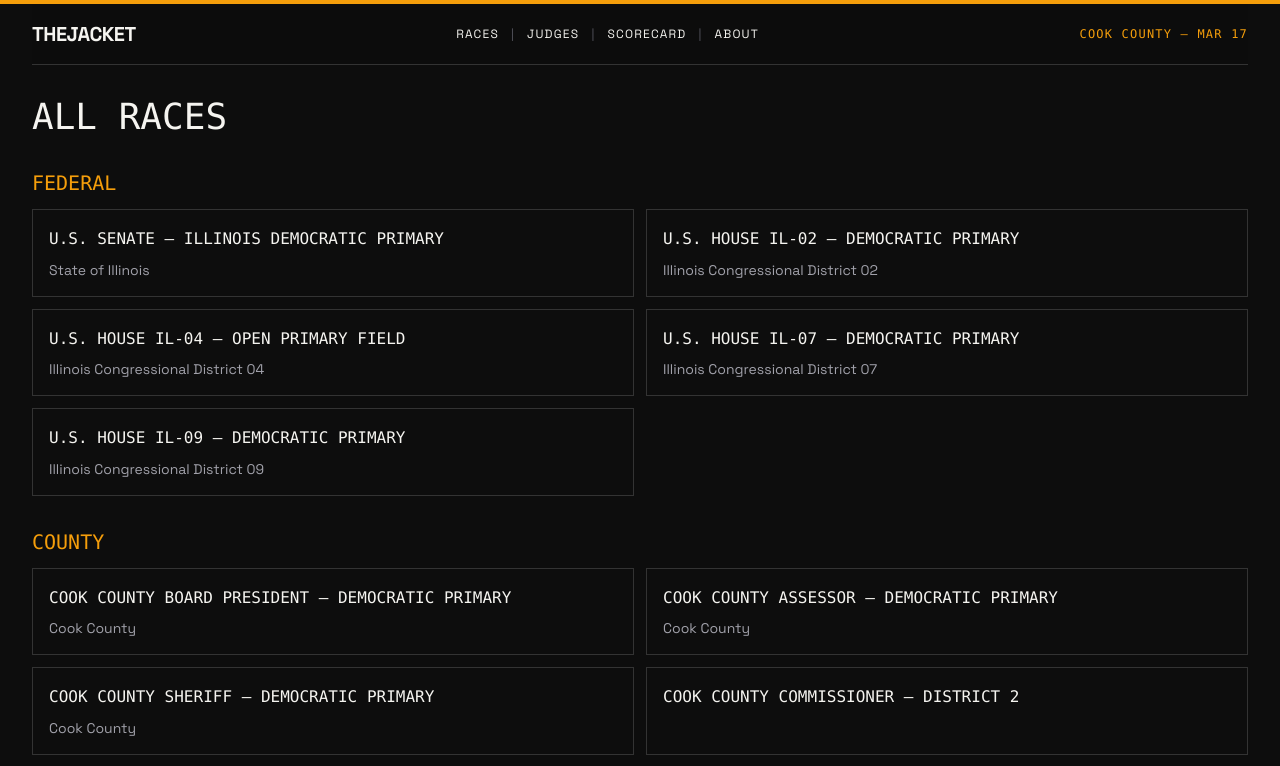
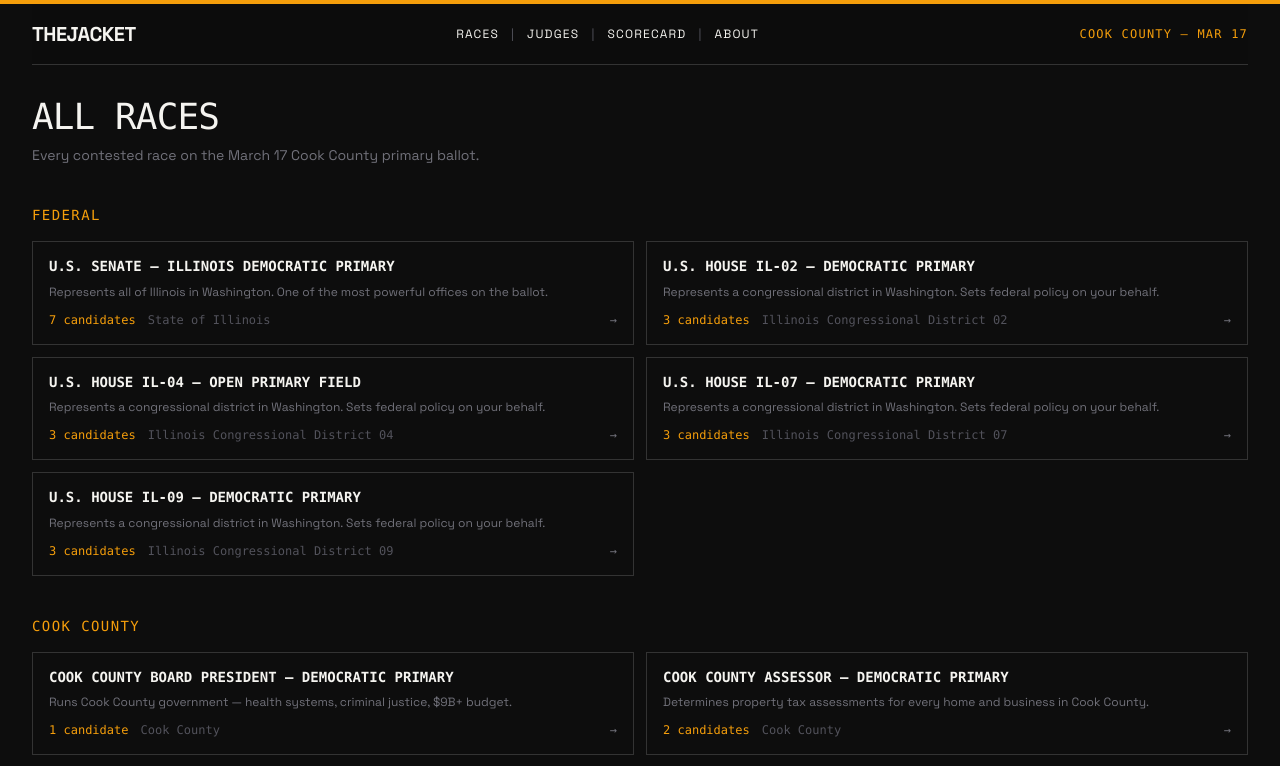
Before and after one commit to rekaldsi/thejacket, a Next.js app: page /races in a window 1280 px wide. Shown: the top 766 px of the page. Built offline with nearby package versions, Linux system fonts and the light colour scheme.

Commit message:
fix: add slugs to new races (404 fix) + races page now shows candidate count + office explainers

```diff
--- a/app/races/page.tsx
+++ b/app/races/page.tsx
@@ -1,39 +1,91 @@
 import Link from "next/link";
-import { getRaces } from "@/lib/data";
+import { getCandidatesByRaceId, getRaces } from "@/lib/data";
+
+const OFFICE_EXPLAINERS: Record<string, string> = {
+  "U.S. Senate": "Represents all of Illinois in Washington. One of the most powerful offices on the ballot.",
+  "U.S. House": "Represents a congressional district in Washington. Sets federal policy on your behalf.",
+  "Cook County Board President": "Runs Cook County government — health systems, criminal justice, $9B+ budget.",
+  "Cook County Commissioner": "One of 17 seats that govern Cook County. Sets the county budget, oversees the sheriff, courts, and health system for 5M people.",
+  "Cook County Assessor": "Determines property tax assessments for every home and business in Cook County.",
+  "Cook County Clerk": "Runs elections and vital records for Cook County.",
+  "Cook County Sheriff": "Oversees the Cook County Jail and county law enforcement.",
+  "Cook County Treasurer": "Manages $11B+ in county funds and property tax collections.",
+  "Metropolitan Water Reclamation District": "Controls sewage and stormwater for 5M people. $2B+ annual budget. Rarely covered — but it matters.",
+  "Illinois State Senate": "One of 59 seats in the state senate. Sets Illinois law.",
+  "Illinois State Representative": "One of 118 seats in the state house. Sets Illinois law.",
+};
+
+function getExplainer(title: string): string | null {
+  for (const [key, val] of Object.entries(OFFICE_EXPLAINERS)) {
+    if (title.includes(key)) return val;
+  }
+  return null;
+}
 
 export default function RacesPage() {
-  const races = getRaces();
+  const races = getRaces().filter((r) => !r.note?.includes("judicial"));
 
   const grouped = {
-    federal: races.filter((race) => race.title.includes("U.S.")),
-    county: races.filter((race) => race.title.includes("Cook County"))
+    federal: races.filter((r) => r.title.includes("U.S.")),
+    county: races.filter((r) =>
+      r.title.includes("Cook County") || r.title.includes("MWRD") || r.title.includes("Water Reclamation")
+    ),
+    state: races.filter((r) =>
+      r.title.includes("Illinois State") || r.title.includes("IL Senate") || r.title.includes("IL House")
+    ),
   };
 
+  function RaceCard({ race }: { race: ReturnType<typeof getRaces>[0] }) {
+    const candidates = getCandidatesByRaceId(race.id);
+    const explainer = getExplainer(race.title);
+    return (
+      <Link
+        key={race.id}
+        href={`/race/${race.slug}`}
+        className="flex flex-col gap-2 border border-jacket-border p-4 transition-colors hover:border-jacket-amber"
+      >
+        <h3 className="font-mono text-sm font-black uppercase leading-tight">{race.title}</h3>
+        {explainer && (
+          <p className="text-xs text-zinc-500">{explainer}</p>
+        )}
+        <div className="mt-auto flex items-center gap-3 pt-1">
+          <span className="font-mono text-xs text-jacket-amber">
+            {candidates.length} candidate{candidates.length !== 1 ? "s" : ""}
+          </span>
+          <span className="font-mono text-xs text-zinc-600">{race.jurisdiction}</span>
+          <span className="ml-auto font-mono text-xs text-zinc-500">→</span>
+        </div>
+      </Link>
+    );
+  }
+
   return (
-    <div className="space-y-8">
-      <h1 className="font-mono text-4xl uppercase">All Races</h1>
+    <div className="space-y-10">
+      <div>
+        <h1 className="font-mono text-4xl uppercase tracking-tight">All Races</h1>
+        <p className="mt-2 text-sm text-zinc-500">Every contested race on the March 17 Cook County primary ballot.</p>
+      </div>
 
       <section>
-        <h2 className="mb-3 font-mono text-xl uppercase text-jacket-amber">Federal</h2>
+        <h2 className="mb-4 font-mono text-sm uppercase tracking-widest text-jacket-amber">Federal</h2>
         <div className="grid gap-3 md:grid-cols-2">
-          {grouped.federal.map((race) => (
-            <Link key={race.id} href={`/race/${race.slug}`} className="border border-jacket-border p-4 hover:border-jacket-amber">
-              <h3 className="font-mono uppercase">{race.title}</h3>
-              <p className="mt-2 text-sm text-zinc-400">{race.jurisdiction}</p>
-            </Link>
-          ))}
+          {grouped.federal.map((race) => <RaceCard key={race.id} race={race} />)}
         </div>
       </section>
 
+      {grouped.state.length > 0 && (
+        <section>
+          <h2 className="mb-4 font-mono text-sm uppercase tracking-widest text-jacket-amber">State</h2>
+          <div className="grid gap-3 md:grid-cols-2">
+            {grouped.state.map((race) => <RaceCard key={race.id} race={race} />)}
+          </div>
+        </section>
+      )}
+
       <section>
-        <h2 className="mb-3 font-mono text-xl uppercase text-jacket-amber">County</h2>
+        <h2 className="mb-4 font-mono text-sm uppercase tracking-widest text-jacket-amber">Cook County</h2>
         <div className="grid gap-3 md:grid-cols-2">
-          {grouped.county.map((race) => (
-            <Link key={race.id} href={`/race/${race.slug}`} className="border border-jacket-border p-4 hover:border-jacket-amber">
-              <h3 className="font-mono uppercase">{race.title}</h3>
-              <p className="mt-2 text-sm text-zinc-400">{race.jurisdiction}</p>
-            </Link>
-          ))}
+          {grouped.county.map((race) => <RaceCard key={race.id} race={race} />)}
         </div>
       </section>
     </div>
--- a/data/races.json
+++ b/data/races.json
@@ -233,7 +233,10 @@
       "eira-corral-sepulveda",
       "beth-mcelroy-kirkwood",
       "sarah-bury"
-    ]
+    ],
+    "slug": "mwrd-commissioner-6-year-term",
+    "jurisdiction": "Cook County",
+    "candidateCount": 4
   },
   {
     "id": "mwrd-2yr-2026",
@@ -244,7 +247,10 @@
     "description": "Uncontested race for a 2-year unexpired term seat.",
     "candidates": [
       "cameron-cam-davis"
-    ]
+    ],
+    "slug": "mwrd-commissioner-2-year-unexpired-term",
+    "jurisdiction": "Cook County",
+    "candidateCount": 1
   },
   {
     "id": "cook-county-commissioner-dist-2",
@@ -256,7 +262,10 @@
     "candidates": [
       "michael-scott-jr",
       "andre-smith-dist2"
-    ]
+    ],
+    "slug": "cook-county-commissioner-district-2",
+    "jurisdiction": "Cook County \u2014 District 2",
+    "candidateCount": 2
   },
   {
     "id": "cook-county-commissioner-dist-5",
@@ -269,7 +278,10 @@
       "kisha-mccaskill",
       "kiana-belcher",
       "richard-nolan-dist5"
-    ]
+    ],
+    "slug": "cook-county-commissioner-district-5",
+    "jurisdiction": "Cook County \u2014 District 5",
+    "candidateCount": 3
   },
   {
     "id": "cook-county-commissioner-dist-6",
@@ -284,7 +296,10 @@
       "sylvester-fulcher",
       "patricia-joan-murphy",
       "wesam-shahed"
-    ]
+    ],
+    "slug": "cook-county-commissioner-district-6",
+    "jurisdiction": "Cook County \u2014 District 6",
+    "candidateCount": 5
   },
   {
     "id": "cook-county-commissioner-dist-8",
@@ -296,7 +311,10 @@
     "candidates": [
       "jessica-vasquez-dist8",
       "nicholas-cade"
-    ]
+    ],
+    "slug": "cook-county-commissioner-district-8",
+    "jurisdiction": "Cook County \u2014 District 8",
+    "candidateCount": 2
   },
   {
     "id": "cook-county-commissioner-dist-10",
@@ -308,7 +326,10 @@
     "candidates": [
       "bridget-gainer",
       "drake-warren"
-    ]
+    ],
+    "slug": "cook-county-commissioner-district-10",
+    "jurisdiction": "Cook County \u2014 District 10",
+    "candidateCount": 2
   },
   {
     "id": "cook-county-commissioner-dist-12",
@@ -323,7 +344,10 @@
       "isaiah-white-dist12",
       "che-che-wilson",
       "alice-hu"
-    ]
+    ],
+    "slug": "cook-county-commissioner-district-12",
+    "jurisdiction": "Cook County \u2014 District 12",
+    "candidateCount": 5
   },
   {
     "id": "cook-county-commissioner-dist-15",
@@ -334,6 +358,9 @@
     "description": "Open seat Democratic primary for District 15.",
     "candidates": [
       "ted-mason-dist15"
-    ]
+    ],
+    "slug": "cook-county-commissioner-district-15",
+    "jurisdiction": "Cook County \u2014 District 15",
+    "candidateCount": 1
   }
 ]
```
